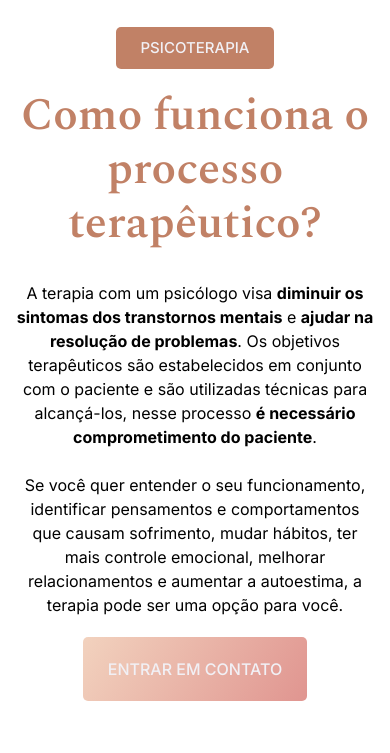
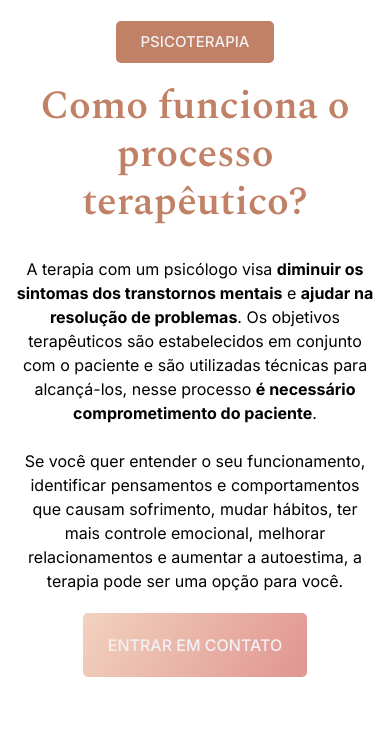
Before and after one commit to fhorray/psicorafa, a website: page index.html in a window 390 px wide. Shown: the part 1247-2000 px from the top of the page. Drawn offline with nearby package versions, Linux system fonts and the light colour scheme.

Commit message:
:bug: fix: h1 and h2 responsive size

```diff
--- a/sass/_reset.scss
+++ b/sass/_reset.scss
@@ -40,8 +40,8 @@ h2 {
   font-size: 5rem;
   line-height: 120%;
   color: $brand-brown;
-  @include responsive(400px) {
-    font-size: 4.5rem;
+  @include responsive(450px) {
+    font-size: 4rem;
   }
 }
 
```
Also changed, not shown: css/main.css.
